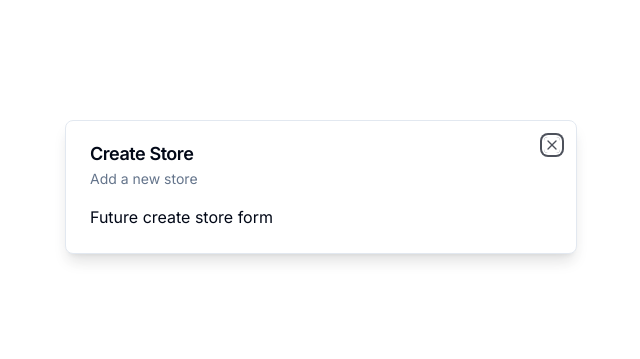
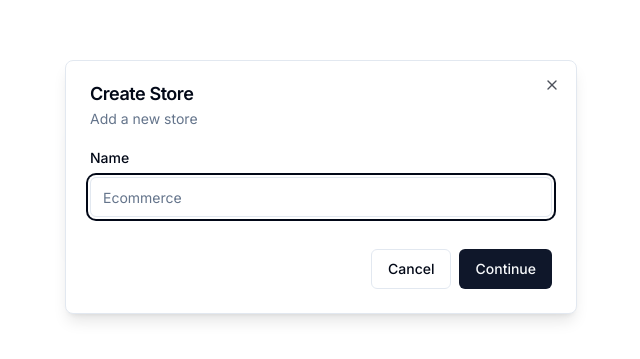
Before and after one commit to Hachimankira/fullstack_ecommerce, a Next.js app: page / in a window 1280 px wide. Shown: the part 213-572 px from the top of the page, without its empty margins (319-959 px from the left). Built offline with nearby package versions, Linux system fonts and the light colour scheme.

Commit message:
form added and attuncation using zod

```diff
--- /dev/null
+++ b/components/ui/form.tsx
@@ -0,0 +1,176 @@
+import * as React from "react"
+import * as LabelPrimitive from "@radix-ui/react-label"
+import { Slot } from "@radix-ui/react-slot"
+import {
+  Controller,
+  ControllerProps,
+  FieldPath,
+  FieldValues,
+  FormProvider,
+  useFormContext,
+} from "react-hook-form"
+
+import { cn } from "@/lib/utils"
+import { Label } from "@/components/ui/label"
+
+const Form = FormProvider
+
+type FormFieldContextValue<
+  TFieldValues extends FieldValues = FieldValues,
+  TName extends FieldPath<TFieldValues> = FieldPath<TFieldValues>
+> = {
+  name: TName
+}
+
+const FormFieldContext = React.createContext<FormFieldContextValue>(
+  {} as FormFieldContextValue
+)
+
+const FormField = <
+  TFieldValues extends FieldValues = FieldValues,
+  TName extends FieldPath<TFieldValues> = FieldPath<TFieldValues>
+>({
+  ...props
+}: ControllerProps<TFieldValues, TName>) => {
+  return (
+    <FormFieldContext.Provider value={{ name: props.name }}>
+      <Controller {...props} />
+    </FormFieldContext.Provider>
+  )
+}
+
+const useFormField = () => {
+  const fieldContext = React.useContext(FormFieldContext)
+  const itemContext = React.useContext(FormItemContext)
+  const { getFieldState, formState } = useFormContext()
+
+  const fieldState = getFieldState(fieldContext.name, formState)
+
+  if (!fieldContext) {
+    throw new Error("useFormField should be used within <FormField>")
+  }
+
+  const { id } = itemContext
+
+  return {
+    id,
+    name: fieldContext.name,
+    formItemId: `${id}-form-item`,
+    formDescriptionId: `${id}-form-item-description`,
+    formMessageId: `${id}-form-item-message`,
+    ...fieldState,
+  }
+}
+
+type FormItemContextValue = {
+  id: string
+}
+
+const FormItemContext = React.createContext<FormItemContextValue>(
+  {} as FormItemContextValue
+)
+
+const FormItem = React.forwardRef<
+  HTMLDivElement,
+  React.HTMLAttributes<HTMLDivElement>
+>(({ className, ...props }, ref) => {
+  const id = React.useId()
+
+  return (
+    <FormItemContext.Provider value={{ id }}>
+      <div ref={ref} className={cn("space-y-2", className)} {...props} />
+    </FormItemContext.Provider>
+  )
+})
+FormItem.displayName = "FormItem"
+
+const FormLabel = React.forwardRef<
+  React.ElementRef<typeof LabelPrimitive.Root>,
+  React.ComponentPropsWithoutRef<typeof LabelPrimitive.Root>
+>(({ className, ...props }, ref) => {
+  const { error, formItemId } = useFormField()
+
+  return (
+    <Label
+      ref={ref}
+      className={cn(error && "text-destructive", className)}
+      htmlFor={formItemId}
+      {...props}
+    />
+  )
+})
+FormLabel.displayName = "FormLabel"
+
+const FormControl = React.forwardRef<
+  React.ElementRef<typeof Slot>,
+  React.ComponentPropsWithoutRef<typeof Slot>
+>(({ ...props }, ref) => {
+  const { error, formItemId, formDescriptionId, formMessageId } = useFormField()
+
+  return (
+    <Slot
+      ref={ref}
+      id={formItemId}
+      aria-describedby={
+        !error
+          ? `${formDescriptionId}`
+          : `${formDescriptionId} ${formMessageId}`
+      }
+      aria-invalid={!!error}
+      {...props}
+    />
+  )
+})
+FormControl.displayName = "FormControl"
+
+const FormDescription = React.forwardRef<
+  HTMLParagraphElement,
+  React.HTMLAttributes<HTMLParagraphElement>
+>(({ className, ...props }, ref) => {
+  const { formDescriptionId } = useFormField()
+
+  return (
+    <p
+      ref={ref}
+      id={formDescriptionId}
+      className={cn("text-sm text-muted-foreground", className)}
+      {...props}
+    />
+  )
+})
+FormDescription.displayName = "FormDescription"
+
+const FormMessage = React.forwardRef<
+  HTMLParagraphElement,
+  React.HTMLAttributes<HTMLParagraphElement>
+>(({ className, children, ...props }, ref) => {
+  const { error, formMessageId } = useFormField()
+  const body = error ? String(error?.message) : children
+
+  if (!body) {
+    return null
+  }
+
+  return (
+    <p
+      ref={ref}
+      id={formMessageId}
+      className={cn("text-sm font-medium text-destructive", className)}
+      {...props}
+    >
+      {body}
+    </p>
+  )
+})
+FormMessage.displayName = "FormMessage"
+
+export {
+  useFormField,
+  Form,
+  FormItem,
+  FormLabel,
+  FormControl,
+  FormDescription,
+  FormMessage,
+  FormField,
+}
--- /dev/null
+++ b/components/ui/input.tsx
@@ -0,0 +1,25 @@
+import * as React from "react"
+
+import { cn } from "@/lib/utils"
+
+export interface InputProps
+  extends React.InputHTMLAttributes<HTMLInputElement> {}
+
+const Input = React.forwardRef<HTMLInputElement, InputProps>(
+  ({ className, type, ...props }, ref) => {
+    return (
+      <input
+        type={type}
+        className={cn(
+          "flex h-10 w-full rounded-md border border-input bg-background px-3 py-2 text-sm ring-offset-background file:border-0 file:bg-transparent file:text-sm file:font-medium placeholder:text-muted-foreground focus-visible:outline-none focus-visible:ring-2 focus-visible:ring-ring focus-visible:ring-offset-2 disabled:cursor-not-allowed disabled:opacity-50",
+          className
+        )}
+        ref={ref}
+        {...props}
+      />
+    )
+  }
+)
+Input.displayName = "Input"
+
+export { Input }
--- /dev/null
+++ b/components/ui/label.tsx
@@ -0,0 +1,26 @@
+"use client"
+
+import * as React from "react"
+import * as LabelPrimitive from "@radix-ui/react-label"
+import { cva, type VariantProps } from "class-variance-authority"
+
+import { cn } from "@/lib/utils"
+
+const labelVariants = cva(
+  "text-sm font-medium leading-none peer-disabled:cursor-not-allowed peer-disabled:opacity-70"
+)
+
+const Label = React.forwardRef<
+  React.ElementRef<typeof LabelPrimitive.Root>,
+  React.ComponentPropsWithoutRef<typeof LabelPrimitive.Root> &
+    VariantProps<typeof labelVariants>
+>(({ className, ...props }, ref) => (
+  <LabelPrimitive.Root
+    ref={ref}
+    className={cn(labelVariants(), className)}
+    {...props}
+  />
+))
+Label.displayName = LabelPrimitive.Root.displayName
+
+export { Label }
--- a/components/ui/modals/store-model.tsx
+++ b/components/ui/modals/store-model.tsx
@@ -3,9 +3,43 @@
 import { useStoreModal } from "@/hooks/use-store-modal";
 import { Modal } from "../modal";
 
+import * as z from "zod";
+import { useForm } from "react-hook-form";
+import { zodResolver } from "@hookform/resolvers/zod"
+import {
+    Form,
+    FormControl,
+    FormDescription,
+    FormField,
+    FormItem,
+    FormLabel,
+    FormMessage,
+  } from "@/components/ui/form";
+import { Input } from "@/components/ui/input";
+import { Button } from "@/components/ui/button";
+
+
+const formSchema = z.object({
+    name: z.string().min(2, {
+        message: "Name must be larger than 2 character."
+    }),
+});
+
+
 
 export const StoreModal = () => {
     const storeModal = useStoreModal();
+
+    const form = useForm<z.infer<typeof formSchema>>({
+        resolver: zodResolver(formSchema),
+        defaultValues: {
+            name: "",
+        },
+    });
+
+    const onSubmit = async (values: z.infer<typeof formSchema>) => {
+        console.log(values);
+    }
 
     return (
         <Modal title="Create Store"
@@ -13,7 +47,35 @@
             isOpen={storeModal.isOpen}
             onClose={storeModal.onClose}
         >
-            Future create store form
+            <div>
+                <div>
+                    <Form {...form}>
+                        <form onSubmit={form.handleSubmit(onSubmit)} className="space-y-8">
+                            <FormField
+                                control={form.control}
+                                name="name"
+                                render={({ field }) => (
+                                    <FormItem>
+                                        <FormLabel>Name</FormLabel>
+                                        <FormControl>
+                                            <Input placeholder="Ecommerce" {...field} />
+                                        </FormControl>
+                                        <FormDescription>
+                                            {/* This is your public display name. */}
+                                        </FormDescription>
+                                        <FormMessage />
+                                    </FormItem>
+                                )}
+                            />
+
+                        </form>
+                    </Form>
+                </div>
+                <div className="pt-6 space-x-2 flex items-center justify-end">
+                <Button variant={"outline"} onClick={storeModal.onClose}>Cancel</Button>
+                <Button type="submit">Continue</Button>
+                </div>
+            </div>
         </Modal>
     )
 
--- a/package.json
+++ b/package.json
@@ -10,7 +10,9 @@
   },
   "dependencies": {
     "@clerk/nextjs": "^4.23.5",
+    "@hookform/resolvers": "^3.3.1",
     "@radix-ui/react-dialog": "^1.0.4",
+    "@radix-ui/react-label": "^2.0.2",
     "@radix-ui/react-slot": "^1.0.2",
     "@types/node": "20.6.0",
     "@types/react": "18.2.21",
@@ -25,10 +27,12 @@
     "postcss": "8.4.29",
     "react": "18.2.0",
     "react-dom": "18.2.0",
+    "react-hook-form": "^7.46.1",
     "tailwind-merge": "^1.14.0",
     "tailwindcss": "3.3.3",
     "tailwindcss-animate": "^1.0.7",
     "typescript": "5.2.2",
+    "zod": "^3.22.2",
     "zustand": "^4.4.1"
   }
 }
```
Also changed, not shown: 1 other file (tests, documents, lock files or other folders).
